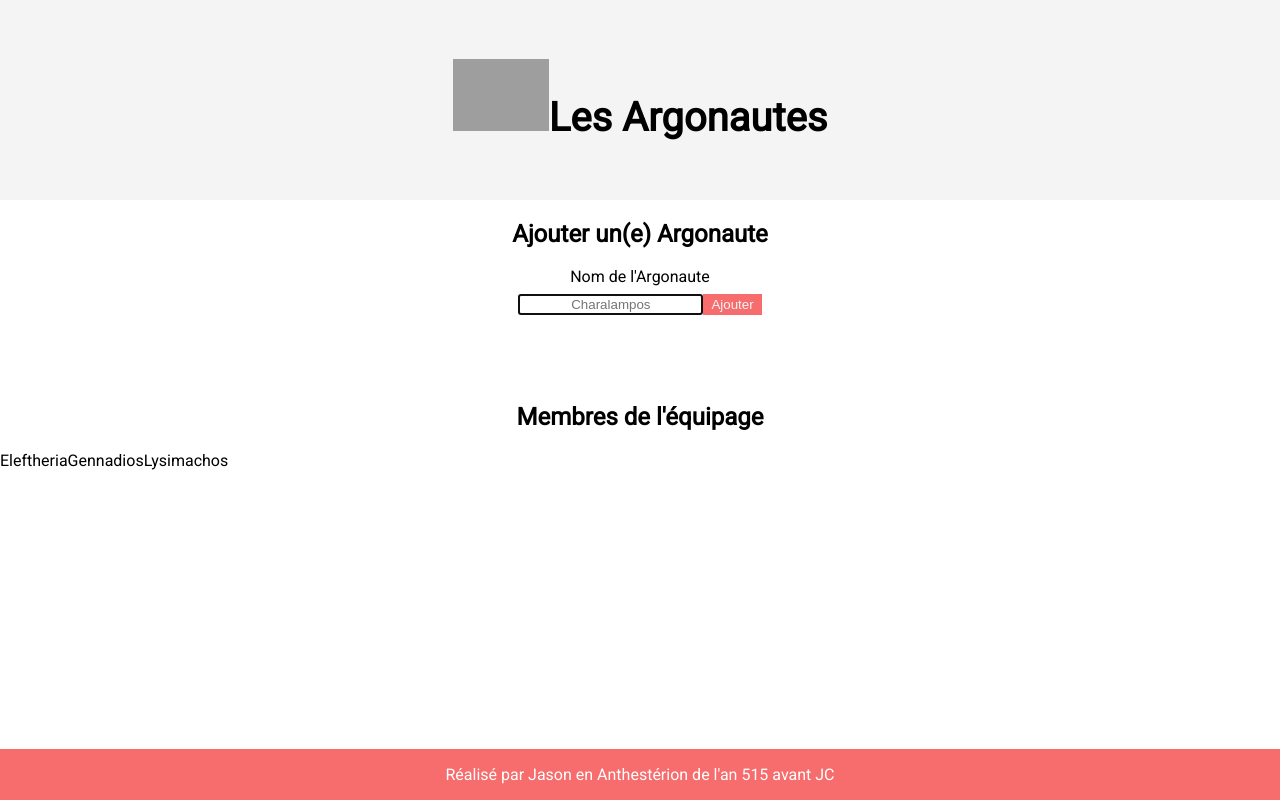
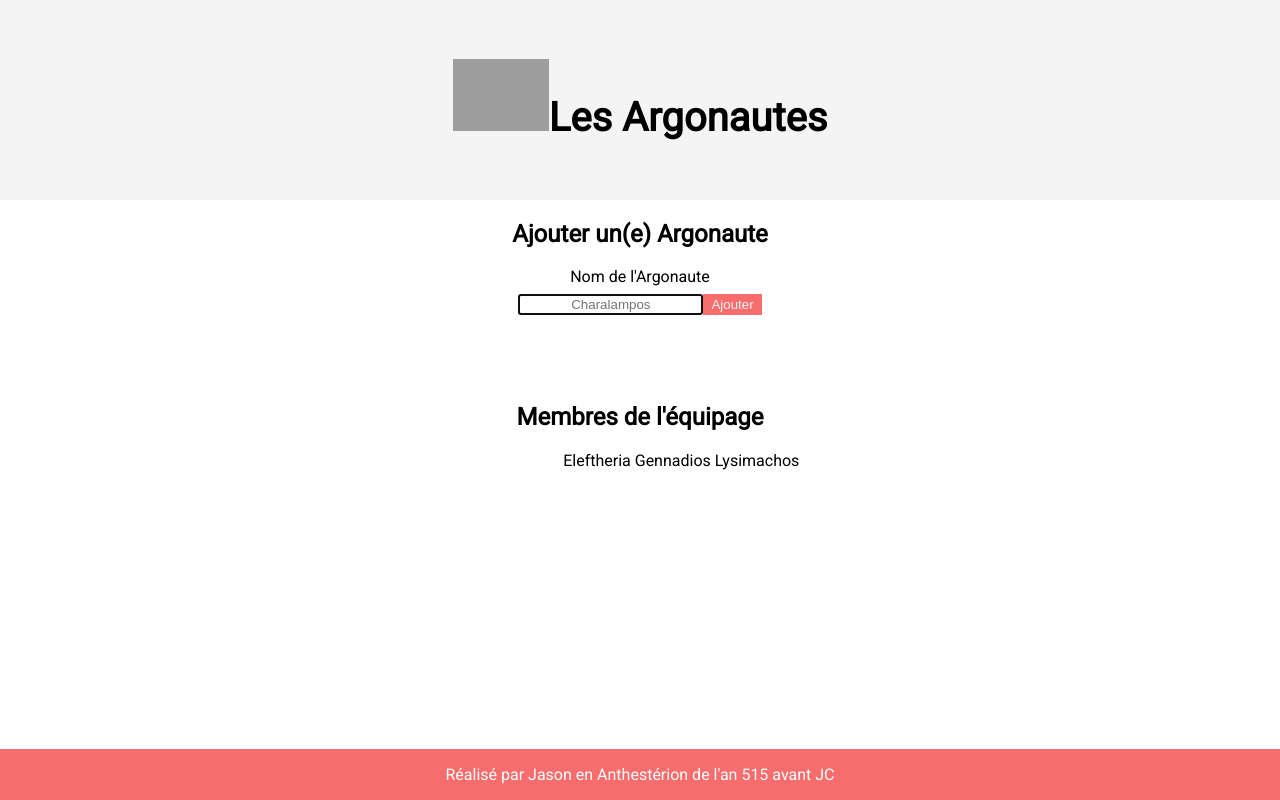
Before and after one commit to FidelysNadison/ChallengeWildCodeSchool, a React (Create React App) app in the folder les-argonautes/: page / in a window 1280 px wide. Built offline with nearby package versions, Linux system fonts and the light colour scheme; grey boxes are pictures that could not be loaded.

Commit message:
modification au niveau css

```diff
--- a/les-argonautes/src/components/Liste.js
+++ b/les-argonautes/src/components/Liste.js
@@ -33,8 +33,9 @@ function Liste() {
       <Createargonautes onSubmit={addArgo} />
       <div>
       <h2>Membres de l'équipage</h2>
-          <Argo argos={argos} completeTodo={completeArgo}/>
-          {dure}
+        <span class='dure'>{ dure }</span>
+        <Argo argos={argos} completeTodo={completeArgo}/>
+
       </div>
     </main>
   );
--- a/les-argonautes/src/data.js
+++ b/les-argonautes/src/data.js
@@ -1,5 +1,5 @@
 export const dure = [
-    "Eleftheria",
-    "Gennadios",
-    "Lysimachos",
+    " Eleftheria " ,
+    " Gennadios " ,
+    " Lysimachos " ,
   ];
--- a/les-argonautes/src/index.css
+++ b/les-argonautes/src/index.css
@@ -50,6 +50,10 @@ label {
   text-align: center;
 }
 
+.dure{
+  margin-left: 44%;
+}
+
 footer {
   position: absolute;
   bottom: 0;
```
